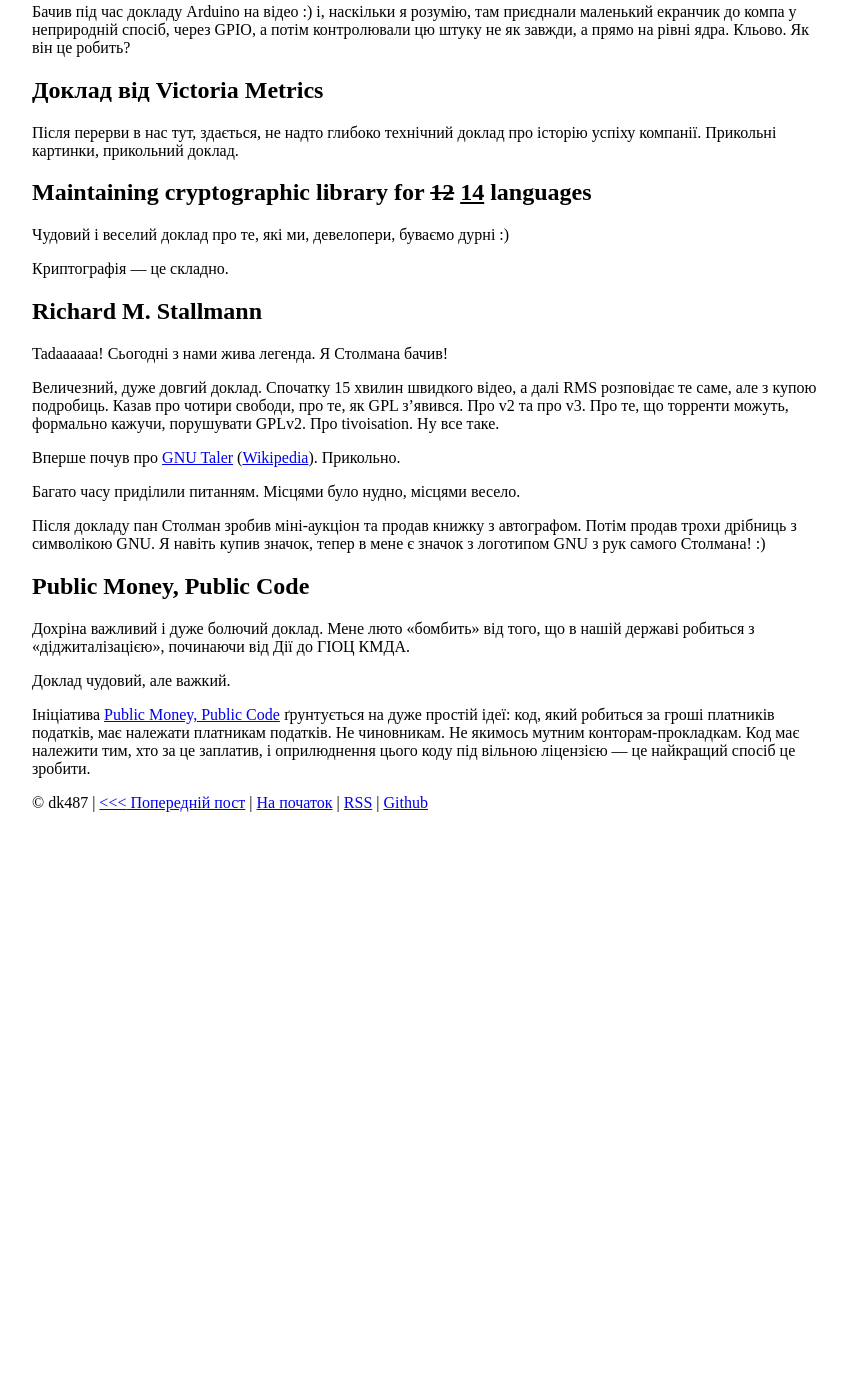
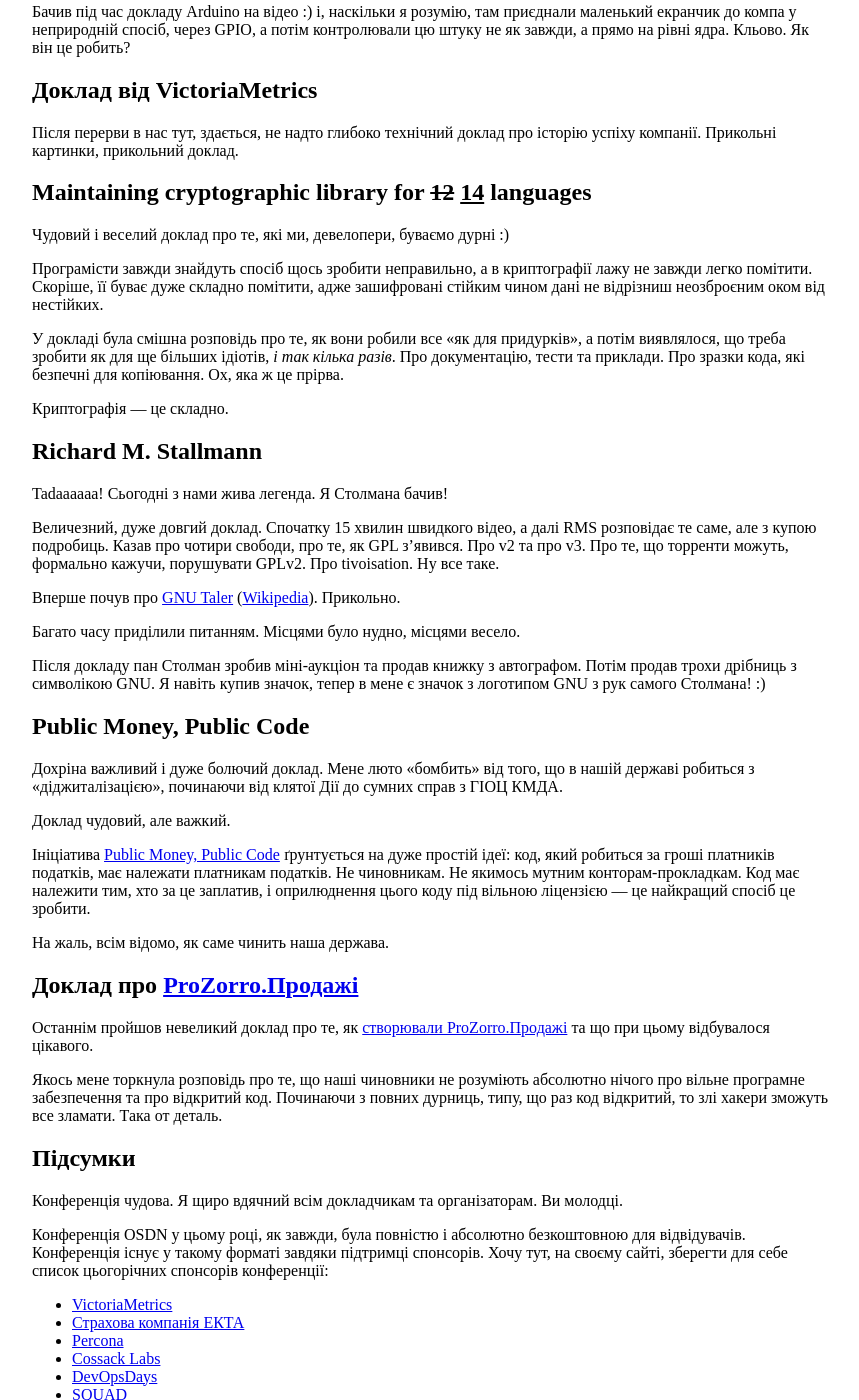
Before and after one commit to dk487/test.de.co.ua, a Jekyll site: the page built from _posts/2021/2021-09-18-osdn.md, in a window 1280 px wide and 1400 px high, scrolled down 873 px. Shown: the whole window, without its empty margins (208-1067 px from the left). Built offline with Jekyll 4.4.1, drawn with Linux system fonts in a browser that asks for light colours; before the commit the page ends 1717 px from its top, so only the background shows below that; some of the changed text lies outside the part shown.

Commit message:
Late post updates

```diff
--- a/_posts/2021/2021-09-18-osdn.md
+++ b/_posts/2021/2021-09-18-osdn.md
@@ -48,8 +48,8 @@
 Бачив під час докладу Arduino на відео :) і, наскільки я розумію, там приєднали маленький екранчик до компа у неприродній спосіб, через GPIO, а потім контролювали цю штуку не як завжди, а прямо на рівні ядра. Кльово. Як він це робить?
 
 
-Доклад від Victoria Metrics
----------------------------
+Доклад від VictoriaMetrics
+--------------------------
 
 Після перерви в нас тут, здається, не надто глибоко технічний доклад про історію успіху компанії. Прикольні картинки, прикольний доклад.
 
@@ -58,6 +58,10 @@
 ---------------------------------------------------------------------------
 
 Чудовий і веселий доклад про те, які ми, девелопери, буваємо дурні :)
+
+Програмісти завжди знайдуть спосіб щось зробити неправильно, а в криптографії лажу не завжди легко помітити. Скоріше, її буває дуже складно помітити, адже зашифровані стійким чином дані не відрізниш неозброєним оком від нестійких.
+
+У докладі була смішна розповідь про те, як вони робили все «як для придурків», а потім виявлялося, що треба зробити як для ще більших ідіотів, _і так кілька разів_. Про документацію, тести та приклади. Про зразки кода, які безпечні для копіювання. Ох, яка ж це прірва.
 
 Криптографія — це складно.
 
@@ -79,11 +83,44 @@
 Public Money, Public Code
 -------------------------
 
-Дохріна важливий і дуже болючий доклад. Мене люто «бомбить» від того, що в нашій державі робиться з «діджиталізацією», починаючи від Дії до ГІОЦ КМДА.
+Дохріна важливий і дуже болючий доклад. Мене люто «бомбить» від того, що в нашій державі робиться з «діджиталізацією», починаючи від клятої Дії до сумних справ з ГІОЦ КМДА.
 
 Доклад чудовий, але важкий.
 
 Ініціатива [Public Money, Public Code][9] ґрунтується на дуже простій ідеї: код, який робиться за гроші платників податків, має належати платникам податків. Не чиновникам. Не якимось мутним конторам-прокладкам. Код має належити тим, хто за це заплатив, і оприлюднення цього коду під вільною ліцензією — це найкращий спосіб це зробити.
+
+На жаль, всім відомо, як саме чинить наша держава.
+
+
+Доклад про [ProZorro.Продажі][10]
+---------------------------------
+
+Останнім пройшов невеликий доклад про те, як [створювали ProZorro.Продажі][11] та що при цьому відбувалося цікавого.
+
+Якось мене торкнула розповідь про те, що наші чиновники не розуміють абсолютно нічого про вільне програмне забезпечення та про відкритий код. Починаючи з повних дурниць, типу, що раз код відкритий, то злі хакери зможуть все зламати. Така от деталь.
+
+
+Підсумки
+--------
+
+Конференція чудова. Я щиро вдячний всім докладчикам та організаторам. Ви молодці.
+
+Конференція OSDN у цьому році, як завжди, була повністю і абсолютно безкоштовною для відвідувачів. Конференція існує у такому форматі завдяки підтримці спонсорів. Хочу тут, на своєму сайті, зберегти для себе список цьогорічних спонсорів конференції:
+
+ - [VictoriaMetrics](https://victoriametrics.com/)
+ - [Страхова компанія ЕКТА](https://ekta.insure/)
+ - [Percona](https://www.percona.com/)
+ - [Cossack Labs](https://www.cossacklabs.com/)
+ - [DevOpsDays](https://devopsdays.com.ua/)
+ - [SQUAD](https://squad.ua/)
+ - [SHALB](https://www.shalb.com/)
+
+(В наші часи дурної реклами варто окремо сказати, що мене ніхто не просив це писати, ставити посилання і що я ні з ким свої слова та дії не узгоджую. Це все я пишу просто так, від щирого серця, бо хочу і можу висловити свою подяку).
+
+Тож, ось що я бачу: люди з цих організацій своїми діями зробили світ трохи кращим.
+
+Давайте і всі ми будемо робити світ кращим.
+
 
 [1]: https://osdn.org.ua/
 [2]: https://dhall-lang.org/
```
Also changed, not shown: other parts of _posts/2021/2021-09-18-osdn.md (+2 -0 lines).
